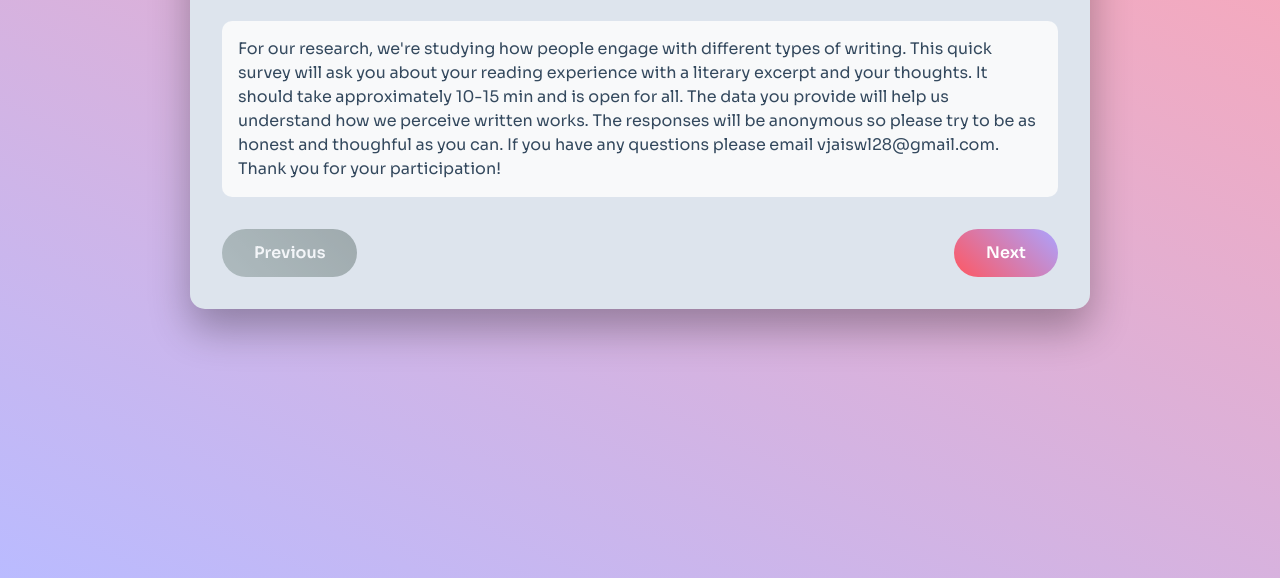
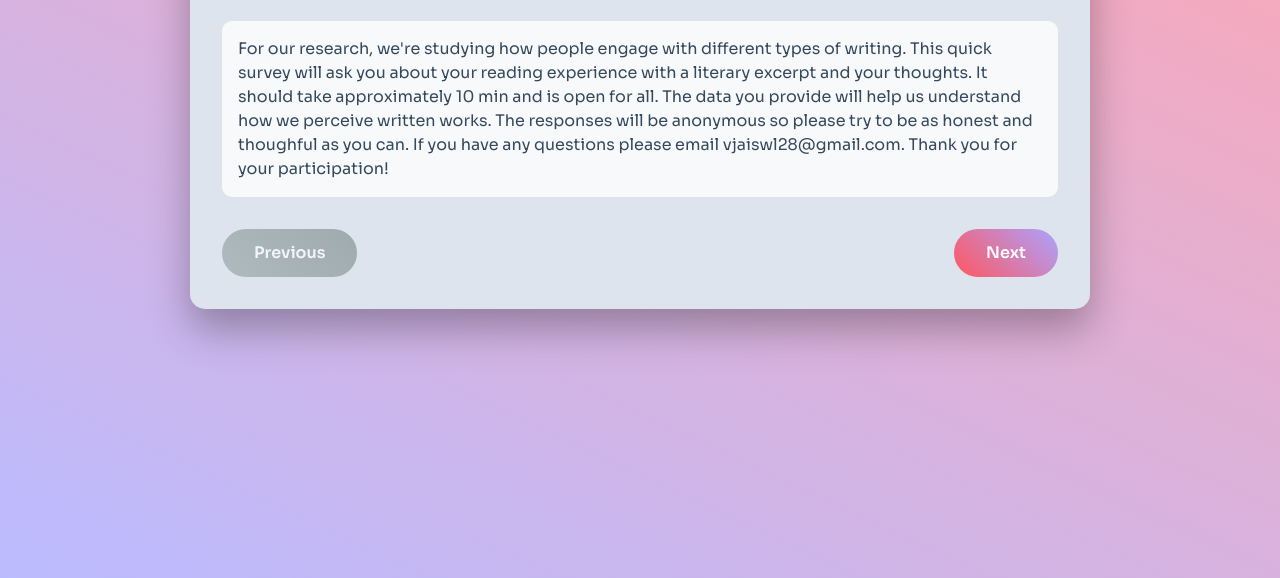
Before and after one commit to vjarete28/survey, a plain HTML site: page survey.html in a window 1280 px wide. Shown: the part 222-800 px from the top of the page. Drawn offline with nearby package versions, Linux system fonts and the light colour scheme.

Commit message:
Update survey.html

```diff
--- a/survey.html
+++ b/survey.html
@@ -245,7 +245,7 @@
       const pageConfig = [
         {
           title: "Welcome",
-          instructions: "For our research, we're studying how people engage with different types of writing. This quick survey will ask you about your reading experience with a literary excerpt and your thoughts. It should take approximately 10-15 min and is open for all. The data you provide will help us understand how we perceive written works. The responses will be anonymous so please try to be as honest and thoughful as you can. If you have any questions please email vjaiswl28@gmail.com. Thank you for your participation!",
+          instructions: "For our research, we're studying how people engage with different types of writing. This quick survey will ask you about your reading experience with a literary excerpt and your thoughts. It should take approximately 10 min and is open for all. The data you provide will help us understand how we perceive written works. The responses will be anonymous so please try to be as honest and thoughful as you can. If you have any questions please email vjaiswl28@gmail.com. Thank you for your participation!",
           fields: []
         },
         {
```
